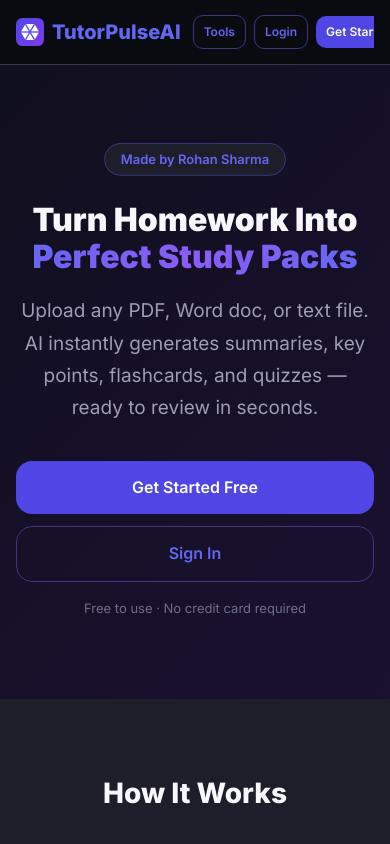
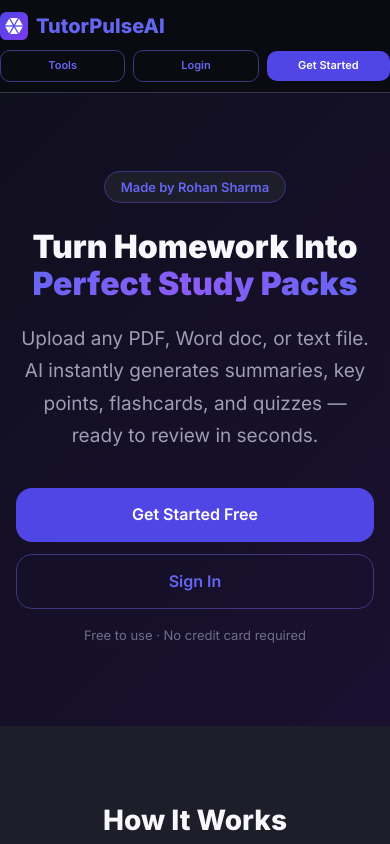
Before and after one commit to RohanPGP/ai-study-helper, a React (Create React App) app in the folder frontend/: page / in a window 390 px wide. Shown: the top 844 px of the page. Built offline with nearby package versions, Linux system fonts and the light colour scheme; no server answers.

Commit message:
Refactor navbar styles for better layout and responsiveness

```diff
--- a/frontend/src/styles/global.css
+++ b/frontend/src/styles/global.css
@@ -256,9 +256,25 @@
   .card { padding: 20px; }
   .btn-lg { width: 100%; }
 
-    .navbar-links .btn {
-    padding: 6px 10px;
-    font-size: 12px;
+  .navbar-inner {
+    flex-direction: column;
+    align-items: stretch;
+    height: auto;
+    padding: 10px 0;
+    gap: 8px;
+  }
+  .navbar-links {
+    width: 100%;
+    overflow-x: hidden;
+  }
+  .navbar-links .btn {
+    flex: 1;
+    min-width: 0;
+    padding: 6px 4px;
+    font-size: 11px;
+    white-space: nowrap;
+    overflow: hidden;
+    text-overflow: ellipsis;
   }
   .tab { font-size: 11px; padding: 8px 6px; }
 
```
